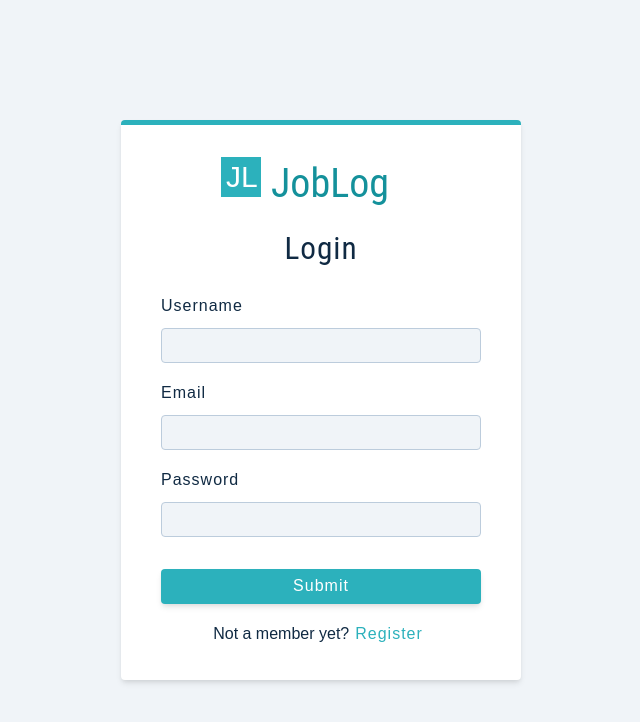
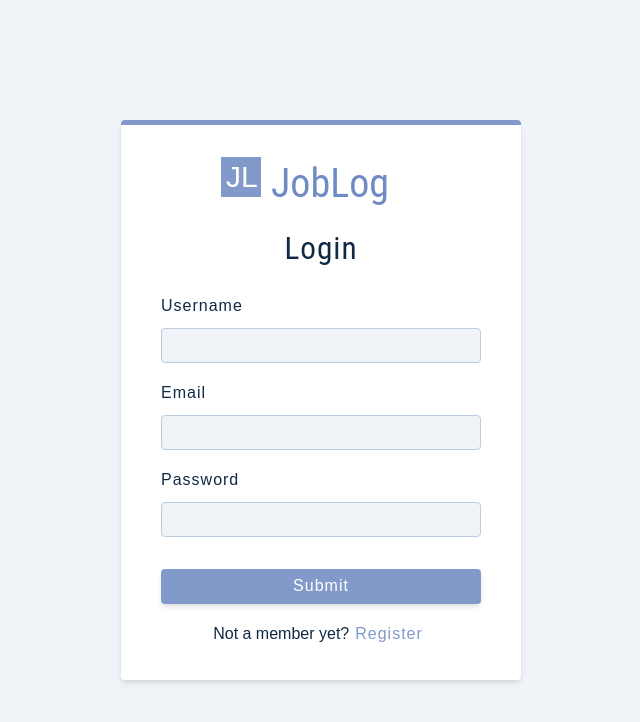
Before and after one commit to Henoker/joblog, a React (Create React App) app in the folder frontend/: page /register in a window 1280 px wide. Shown: the top 722 px of the page, without its empty margins (319-959 px from the left). Built offline with nearby package versions, Linux system fonts and the light colour scheme.

Commit message:
FIX: OUTLOOK CHANGE

```diff
--- a/frontend/package.json
+++ b/frontend/package.json
@@ -6,6 +6,7 @@
     "@testing-library/jest-dom": "^5.17.0",
     "@testing-library/react": "^13.4.0",
     "@testing-library/user-event": "^13.5.0",
+    "axios": "^1.6.0",
     "history": "^5.3.0",
     "normalize.css": "^8.0.1",
     "react": "^18.2.0",
--- a/frontend/src/context/actions.js
+++ b/frontend/src/context/actions.js
@@ -1,2 +1,5 @@
 export const DISPLAY_ALERT = 'SHOW_ALERT '
 export const CLEAR_ALERT = 'CLEAR_ALERT'
+export const REGISTER_USER_BEGIN = 'REGISTER_USER_BEGIN'
+export const REGISTER_USER_SUCCESS = 'REGISTER_USER_SUCCESS'
+export const REGISTER_USER_ERROR = 'REGISTER_USER_ERROR'
--- a/frontend/src/context/appContext.js
+++ b/frontend/src/context/appContext.js
@@ -9,6 +9,8 @@ const initialState = {
     showAlert:false,
     alertText:'',
     alertType:'',
+    user:null,
+    token:null,
 }
 
 
@@ -28,7 +30,11 @@ const AppProvider = ({children}) => {
         }, 3000 )
 
     }
-    return <AppContext.Provider value={{...state, displayAlert, clearAlert}}>
+
+    const registerUser = async (currentUser) => {
+        console.log(currentUser)
+    }
+    return <AppContext.Provider value={{...state, displayAlert, clearAlert, registerUser}}>
         {children}
     </AppContext.Provider>
 }
--- a/frontend/src/index.css
+++ b/frontend/src/index.css
@@ -13,16 +13,26 @@ html {
 
 :root {
   /* colors */
-  --primary-50: #e0fcff;
-  --primary-100: #bef8fd;
-  --primary-200: #87eaf2;
-  --primary-300: #54d1db;
-  --primary-400: #38bec9;
-  --primary-500: #2cb1bc;
-  --primary-600: #14919b;
-  --primary-700: #0e7c86;
-  --primary-800: #0a6c74;
-  --primary-900: #044e54;
+  /* --primary-50: #e0fcff; */
+  --primary-50: #EDF1F7;
+  /* --primary-100: #bef8fd; */
+  --primary-100: #DBE2F0;
+  /* --primary-200: #87eaf2; */
+  --primary-200: #C9D4E8;
+  /* --primary-300: #54d1db; */
+  --primary-300: #A5B7D9;
+  /* --primary-400: #38bec9; */
+  --primary-400: #93A8D2;
+  /* --primary-500: #2cb1bc; */
+  --primary-500: #819ACA;
+  /* --primary-600: #14919b; */
+  --primary-600: #6F8BC3;
+  /* --primary-700: #0e7c86; */
+  --primary-700: #5D7DBB;
+  /* --primary-800: #0a6c74; */
+  --primary-800: #4B6EB4;
+  /* --primary-900: #044e54; */
+  --primary-900: #43619F;
 
   /* grey */
   --grey-50: #f0f4f8;
--- a/frontend/src/pages/Register.js
+++ b/frontend/src/pages/Register.js
@@ -16,7 +16,7 @@ const Register = () => {
     const [values, setValues] = useState(initialState)
     // Global state and useNavigate
 
-    const {isLoading, showAlert, displayAlert} = useAppContext()
+    const {isLoading, showAlert, displayAlert, registerUser} = useAppContext()
 
     const toggleMember = () => {
         setValues({...values, isMember:!values.isMember})
@@ -34,7 +34,14 @@ const Register = () => {
             displayAlert()
             return
         }
-        console.log(values)
+
+        const currentUser = {name, email, password}
+        if(isMember){
+            console.log('already a member')
+        }
+        else {
+            registerUser(currentUser)
+        }
     }
   return (
     <Wrapper className='full-page'>
@@ -82,7 +89,7 @@ const Register = () => {
                  />
              )}
 
-            <button type='submit' className='btn btn-block'>
+            <button type='submit' className='btn btn-block' disabled={isLoading}>
                 Submit
             </button>
             <p>
```
Also changed, not shown: frontend/src/context/reducer.js (+7 -1 lines), frontend/src/assets/images/logo-alt1.svg, 1 other file (tests, documents, lock files or other folders).
